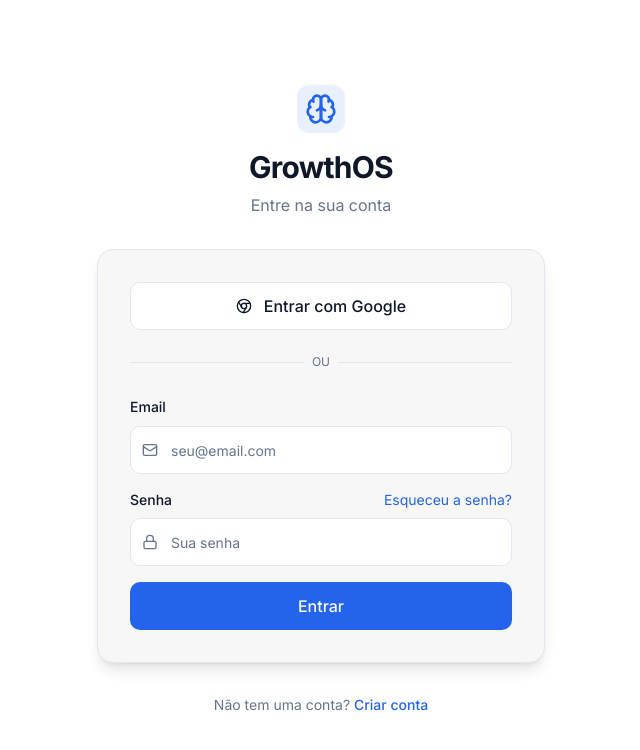
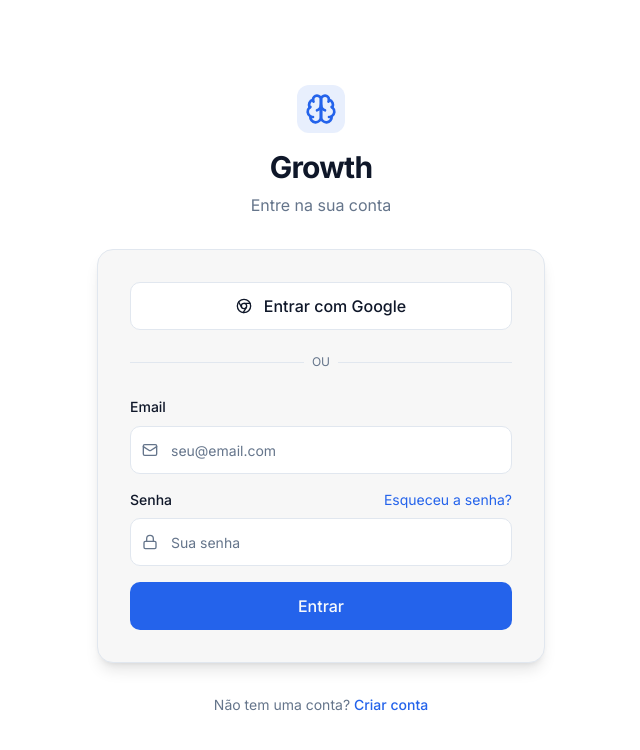
Before and after one commit to pabloh4516/growthos-command-center, a React (Vite) app: page /login in a window 1280 px wide. Shown: the top 750 px of the page, without its empty margins (319-959 px from the left). Built offline with nearby package versions, Linux system fonts and the light colour scheme; no server answers; the HTML template or start-up script is replaced by a standard one.

Commit message:
Change app name to Growth
Co-authored-by: pabloh4516 <157560159+pabloh4516@users.noreply.github.com>

```diff
--- a/index.html
+++ b/index.html
@@ -3,9 +3,9 @@
   <head>
     <meta charset="UTF-8" />
     <meta name="viewport" content="width=device-width, initial-scale=1.0" />
-    <title>GrowthOS — Centro de Comando de Marketing</title>
-    <meta name="description" content="GrowthOS: plataforma integrada de growth marketing, funil de vendas, CRM e automação.">
-    <meta name="author" content="GrowthOS" />
+    <title>Growth — Centro de Comando de Marketing</title>
+    <meta name="description" content="Growth: plataforma integrada de growth marketing, funil de vendas, CRM e automação.">
+    <meta name="author" content="Growth" />
 
 
 
@@ -15,10 +15,10 @@
     <meta name="twitter:card" content="summary_large_image" />
     <meta name="twitter:site" content="@Lovable" />
     <meta name="twitter:image" content="https://pub-bb2e103a32db4e198524a2e9ed8f35b4.r2.dev/3205626c-9859-42df-ba8d-c88bafce1d5e/id-preview-9af048d1--67685c67-a217-41e4-a6f2-606160a6bb2a.lovable.app-1773642416162.png">
-    <meta property="og:title" content="GrowthOS — Centro de Comando de Marketing">
-  <meta name="twitter:title" content="GrowthOS — Centro de Comando de Marketing">
-  <meta property="og:description" content="GrowthOS: plataforma integrada de growth marketing, funil de vendas, CRM e automação.">
-  <meta name="twitter:description" content="GrowthOS: plataforma integrada de growth marketing, funil de vendas, CRM e automação.">
+    <meta property="og:title" content="Growth — Centro de Comando de Marketing">
+  <meta name="twitter:title" content="Growth — Centro de Comando de Marketing">
+  <meta property="og:description" content="Growth: plataforma integrada de growth marketing, funil de vendas, CRM e automação.">
+  <meta name="twitter:description" content="Growth: plataforma integrada de growth marketing, funil de vendas, CRM e automação.">
 </head>
 
   <body>
--- a/src/pages/ForgotPasswordPage.tsx
+++ b/src/pages/ForgotPasswordPage.tsx
@@ -44,7 +44,7 @@ export default function ForgotPasswordPage() {
               <Brain className="h-8 w-8 text-primary" />
             </div>
           </div>
-          <h1 className="text-3xl font-bold tracking-tight">GrowthOS</h1>
+          <h1 className="text-3xl font-bold tracking-tight">Growth</h1>
           <p className="text-muted-foreground mt-2">Recuperar senha</p>
         </div>
 
--- a/src/pages/InsightsChatPage.tsx
+++ b/src/pages/InsightsChatPage.tsx
@@ -203,7 +203,7 @@ const InsightsChatPage = () => {
                       variant={msg.role === "user" ? "outline" : "secondary"}
                       className="text-[10px] px-2 py-0"
                     >
-                      {msg.role === "user" ? "Você" : "IA GrowthOS"}
+                      {msg.role === "user" ? "Você" : "IA Growth"}
                     </Badge>
                   </div>
                   <div className="text-sm leading-relaxed text-muted-foreground whitespace-pre-line">
@@ -230,7 +230,7 @@ const InsightsChatPage = () => {
               <div className="flex-1 min-w-0">
                 <div className="flex items-center gap-2 mb-1.5">
                   <Badge variant="secondary" className="text-[10px] px-2 py-0">
-                    IA GrowthOS
+                    IA Growth
                   </Badge>
                 </div>
                 <div className="flex items-center gap-2 text-sm text-muted-foreground">
--- a/src/pages/LoginPage.tsx
+++ b/src/pages/LoginPage.tsx
@@ -53,7 +53,7 @@ export default function LoginPage() {
               <Brain className="h-8 w-8 text-primary" />
             </div>
           </div>
-          <h1 className="text-3xl font-bold tracking-tight">GrowthOS</h1>
+          <h1 className="text-3xl font-bold tracking-tight">Growth</h1>
           <p className="text-muted-foreground mt-2">Entre na sua conta</p>
         </div>
 
--- a/src/pages/RegisterPage.tsx
+++ b/src/pages/RegisterPage.tsx
@@ -56,7 +56,7 @@ export default function RegisterPage() {
               <Brain className="h-8 w-8 text-primary" />
             </div>
           </div>
-          <h1 className="text-3xl font-bold tracking-tight">GrowthOS</h1>
+          <h1 className="text-3xl font-bold tracking-tight">Growth</h1>
           <p className="text-muted-foreground mt-2">Crie sua conta</p>
         </div>
 
--- a/src/pages/SettingsPage.tsx
+++ b/src/pages/SettingsPage.tsx
@@ -64,7 +64,7 @@ const SettingsPage = () => {
 
         <TabsContent value="workspace" className="mt-4">
           <motion.div initial={{ opacity: 0, y: 10 }} animate={{ opacity: 1, y: 0 }} className="bg-card rounded-xl surface-glow p-5 max-w-lg space-y-4">
-            <div><label className="text-xs text-muted-foreground">Nome da Organização</label><input defaultValue="GrowthOS Agency" className="mt-1 h-9 w-full px-3 text-sm bg-secondary border-none rounded-lg text-foreground focus:outline-none focus:ring-1 focus:ring-primary" /></div>
+            <div><label className="text-xs text-muted-foreground">Nome da Organização</label><input defaultValue="Growth Agency" className="mt-1 h-9 w-full px-3 text-sm bg-secondary border-none rounded-lg text-foreground focus:outline-none focus:ring-1 focus:ring-primary" /></div>
             <div><label className="text-xs text-muted-foreground">Timezone</label><select className="mt-1 h-9 w-full px-3 text-sm bg-secondary border-none rounded-lg text-foreground"><option>America/Sao_Paulo (BRT)</option></select></div>
             <div><label className="text-xs text-muted-foreground">Moeda</label><select className="mt-1 h-9 w-full px-3 text-sm bg-secondary border-none rounded-lg text-foreground"><option>BRL (R$)</option><option>USD ($)</option></select></div>
             <button className="px-4 py-2 rounded-lg bg-primary text-primary-foreground text-sm font-medium hover:bg-primary/90 transition-colors flex items-center gap-2"><Save className="h-4 w-4" /> Salvar</button>
```
